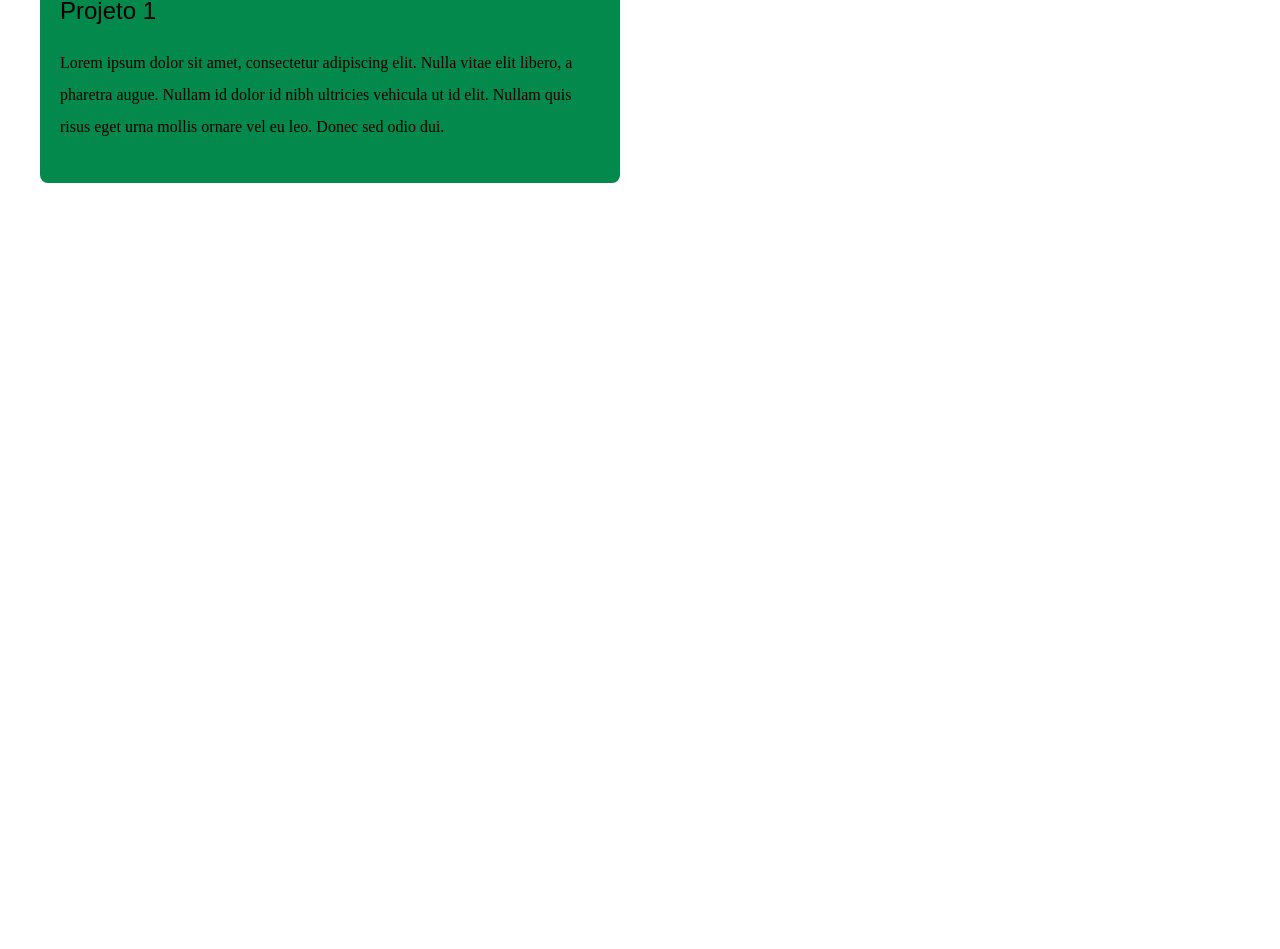
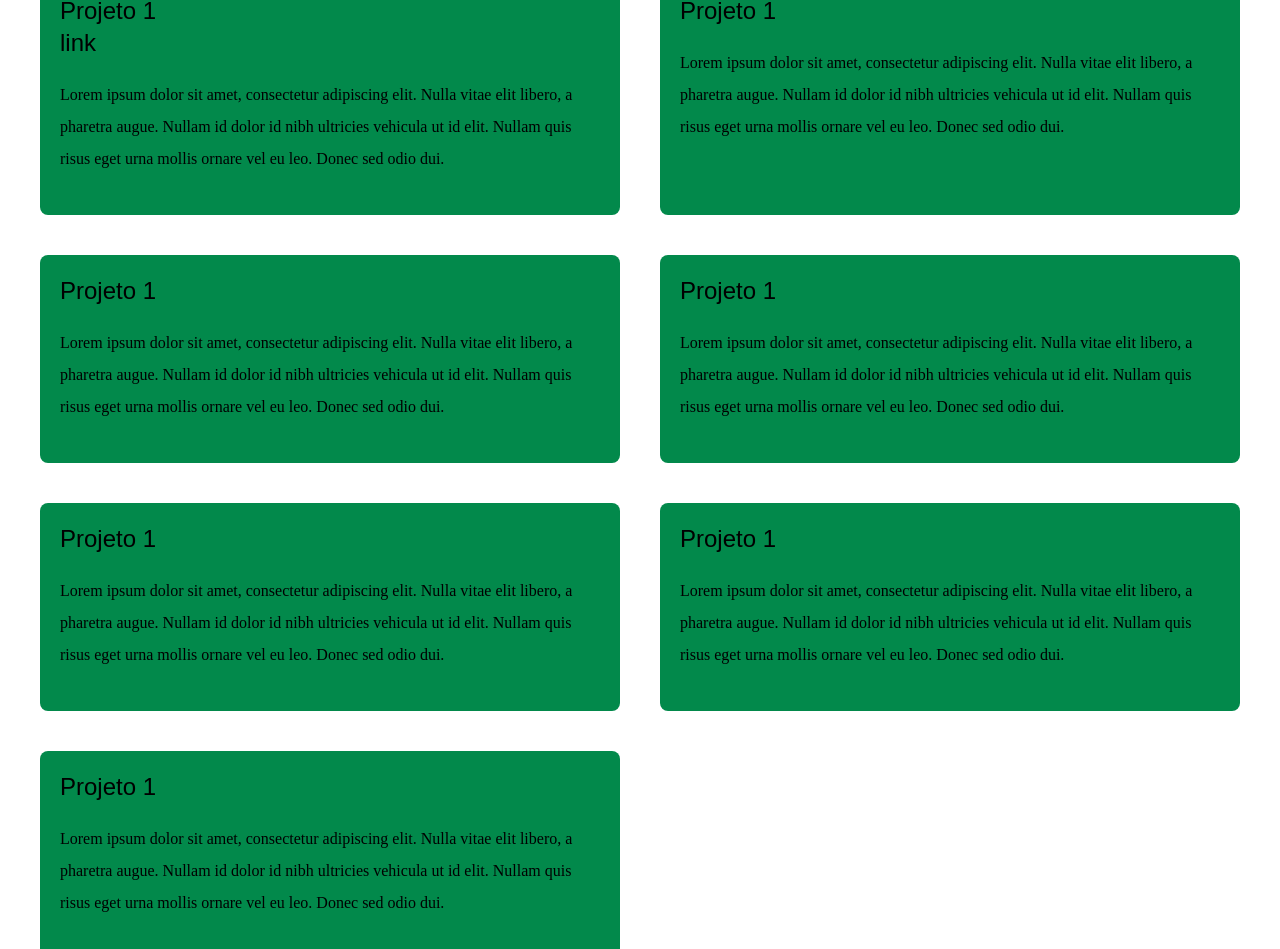
Before and after one commit to glauberperez/portfolio2.0, a Next.js app: page / in a window 1280 px wide. Shown: the part 973-1922 px from the top of the page. Before the commit the page ends 1156 px from the top, so only its background shows below. Built offline with nearby package versions, Linux system fonts and the light colour scheme.

Commit message:
"Projetos" section added

```diff
--- a/pages/index.js
+++ b/pages/index.js
@@ -55,7 +55,7 @@ export default function Home() {
           <div className="text-center p-10">
             <h2 className="font-quicksand text-5xl py-3 text-emeraldgreen">Glauber Perez</h2>
             <h3 className="font-quicksand text-2xl py-2">Desenvolvedor Full-Stack.</h3>
-            <p className="font-sourcecodepro text-md py-5 leading-8">
+            <p className="font-sourcecodepro text-md py-5 px-5 leading-8">
             Sou um jovem desenvolvedor apaixonado por tecnologia e cybersegurança. Estou sempre procurando novas oportunidades de aprendizado e crescimento. Sou um profissional dedicado e apaixonado pelo que faço, e espero ter a chance de contribuir para projetos interessantes e desafiantes.            </p>
           </div>
           <div className="text-6xl flex justify-center gap-10 py-3">
@@ -73,7 +73,19 @@ export default function Home() {
 
             <h3 className="font-quicksand text-4xl p-5">Projetos:</h3>
 
-            <div className="grid grid-cols-2 md:grid-cols-2 gap-10">
+            <div className="grid grid-cols-1 md:grid-cols-2 gap-10">
+
+              <div className="bg-emeraldgreen rounded-lg p-5">
+                <h4 className="font-quicksand text-2xl ">Projeto 1</h4>
+                <a href=" " className="font-quicksand text-2xl text-right">link</a>
+                <p className="font-sourcecodepro text-md py-5 leading-8 ">
+                  Lorem ipsum dolor sit amet, consectetur adipiscing elit.
+                  Nulla vitae elit libero, a pharetra augue.
+                  Nullam id dolor id nibh ultricies vehicula ut id elit.
+                  Nullam quis risus eget urna mollis ornare vel eu leo.
+                  Donec sed odio dui.
+                </p>
+              </div>
 
               <div className="bg-emeraldgreen rounded-lg p-5">
                 <h4 className="font-quicksand text-2xl">Projeto 1</h4>
@@ -85,6 +97,62 @@ export default function Home() {
                   Donec sed odio dui.
                 </p>
               </div>
+
+              <div className="bg-emeraldgreen rounded-lg p-5">
+                <h4 className="font-quicksand text-2xl">Projeto 1</h4>
+                <p className="font-sourcecodepro text-md py-5 leading-8">
+                  Lorem ipsum dolor sit amet, consectetur adipiscing elit.
+                  Nulla vitae elit libero, a pharetra augue.
+                  Nullam id dolor id nibh ultricies vehicula ut id elit.
+                  Nullam quis risus eget urna mollis ornare vel eu leo.
+                  Donec sed odio dui.
+                </p>
+              </div>
+
+              <div className="bg-emeraldgreen rounded-lg p-5">
+                <h4 className="font-quicksand text-2xl">Projeto 1</h4>
+                <p className="font-sourcecodepro text-md py-5 leading-8">
+                  Lorem ipsum dolor sit amet, consectetur adipiscing elit.
+                  Nulla vitae elit libero, a pharetra augue.
+                  Nullam id dolor id nibh ultricies vehicula ut id elit.
+                  Nullam quis risus eget urna mollis ornare vel eu leo.
+                  Donec sed odio dui.
+                </p>
+              </div>
+
+              <div className="bg-emeraldgreen rounded-lg p-5">
+                <h4 className="font-quicksand text-2xl">Projeto 1</h4>
+                <p className="font-sourcecodepro text-md py-5 leading-8">
+                  Lorem ipsum dolor sit amet, consectetur adipiscing elit.
+                  Nulla vitae elit libero, a pharetra augue.
+                  Nullam id dolor id nibh ultricies vehicula ut id elit.
+                  Nullam quis risus eget urna mollis ornare vel eu leo.
+                  Donec sed odio dui.
+                </p>
+              </div>
+
+              <div className="bg-emeraldgreen rounded-lg p-5">
+                <h4 className="font-quicksand text-2xl">Projeto 1</h4>
+                <p className="font-sourcecodepro text-md py-5 leading-8">
+                  Lorem ipsum dolor sit amet, consectetur adipiscing elit.
+                  Nulla vitae elit libero, a pharetra augue.
+                  Nullam id dolor id nibh ultricies vehicula ut id elit.
+                  Nullam quis risus eget urna mollis ornare vel eu leo.
+                  Donec sed odio dui.
+                </p>
+              </div>
+
+              <div className="bg-emeraldgreen rounded-lg p-5">
+                <h4 className="font-quicksand text-2xl">Projeto 1</h4>
+                <p className="font-sourcecodepro text-md py-5 leading-8">
+                  Lorem ipsum dolor sit amet, consectetur adipiscing elit.
+                  Nulla vitae elit libero, a pharetra augue.
+                  Nullam id dolor id nibh ultricies vehicula ut id elit.
+                  Nullam quis risus eget urna mollis ornare vel eu leo.
+                  Donec sed odio dui.
+                </p>
+              </div>
+
             </div>
 
           </div>
```
